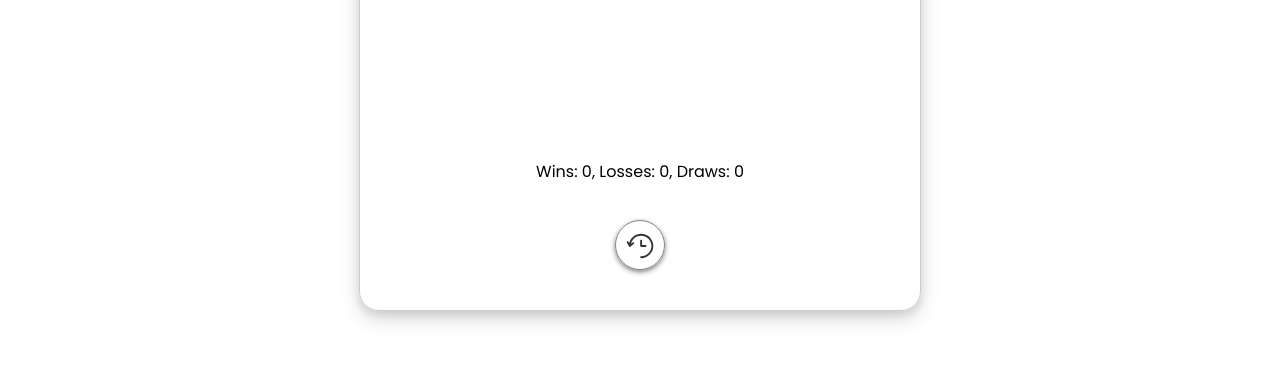
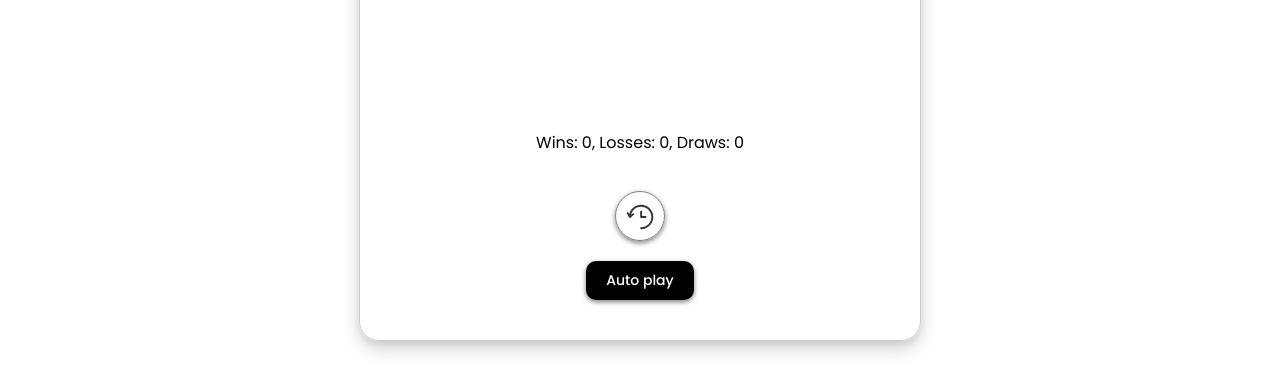
Before and after one commit to Abdurahman-Abdella/R-P-S-Game, a plain HTML site: page index.html in a window 1280 px wide. Shown: the part 377-768 px from the top of the page. Drawn offline with Linux system fonts and the light colour scheme.

Commit message:
Add auto play feature to game
Introduced an auto play function in conf.js that allows the game to play automatically at intervals. Updated index.html to include an 'Auto play' button and added corresponding styles in style.css for the new button and its container.

```diff
--- a/conf.js
+++ b/conf.js
@@ -5,6 +5,22 @@
       ties: 0
     };
     updateScoreElement();
+    let isAutoPlaying = false;
+    let intervalId;
+
+    function autoPlay(){
+      if(!isAutoPlaying){
+         intervalId =  setInterval(function(){
+        const playerMove = pickComputerMove();
+      playGame(playerMove);
+      },1000)
+      isAutoPlaying = true
+      }else{
+        clearInterval(intervalId);
+        isAutoPlaying = false;
+      }
+
+    }
 
     function playGame(playerMove) {
       const computerMove = pickComputerMove();
--- a/index.html
+++ b/index.html
@@ -48,9 +48,16 @@
     localStorage.removeItem('score');
     updateScoreElement();
   " class="reset-button-score"><img src="images/basic-outline-reset-clock-svgrepo-com.svg" class="repeat-button"></button>
+
+</div>
+<div class="auto-play-box">
+<button onclick="
+  autoPlay();
+  " class="auto-play-button">Auto play</button>
+
+  </div>
 </div>
 
-  </div>
 
 <script src="conf.js"></script>
 
--- a/style.css
+++ b/style.css
@@ -161,7 +161,37 @@ body{
   box-shadow: 0 0 10px rgba(255, 255, 255, 0.2),
     0 0 20px rgba(255, 255, 255, 0.15),
     0 0 30px rgba(255, 255, 255, 0.1);
-  transform: scale(1.05);
+}
+
+.auto-play-button{
+  padding-top: 9px;
+  padding-bottom: 9px;
+  padding-left: 20px;
+  padding-right: 20px;
+  border-radius: 10px;
+  border: none;
+  background-color: #000;
+  color: #fff;
+ font-family: 'Poppins', sans-serif;
+ font-size: 14px;
+ font-weight: 500;
+  transition: all 0.3s ease;
+  box-shadow: inset 0 1px 2px rgba(255, 255, 255, 0.05),
+              0 2px 5px rgba(0, 0, 0, 0.5);
+  backdrop-filter: blur(2px);
+}
+
+.auto-play-button:hover{
+    color: #000;
+  background-color: transparent;
+  box-shadow: 0 0 10px rgba(255, 255, 255, 0.2),
+    0 0 20px rgba(255, 255, 255, 0.15),
+    0 0 30px rgba(255, 255, 255, 0.1);
+}
+.auto-play-box{
+  display: flex;
+  justify-content: center;
+  margin-top: 20px;
 }
 
 
@@ -169,6 +199,8 @@ body{
 .reset-score-box{
   display: flex;
   justify-content: center;
+  margin: 0;
+  padding: 0;
 }
 
 .repeat-button{
```
